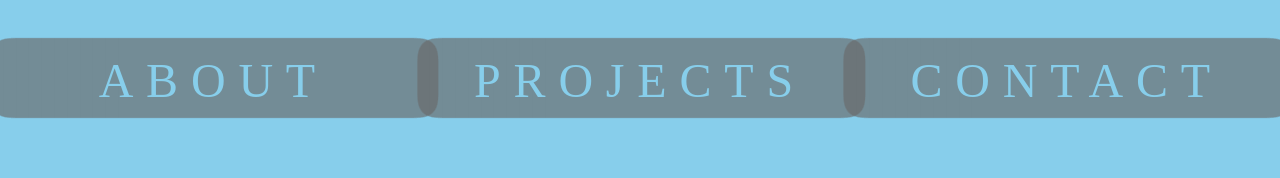
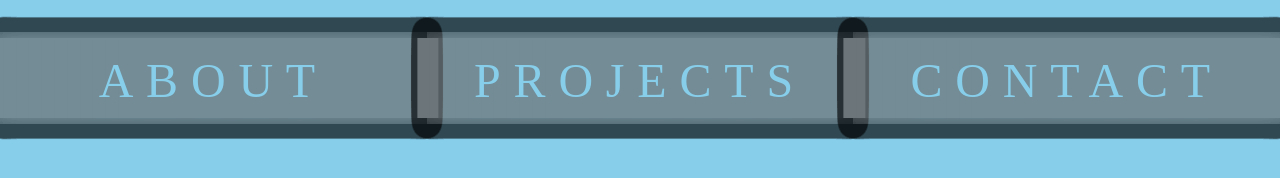
Before and after one commit to byndas/harbor-leaf, a plain HTML site: page home.html in a window 1280 px wide. Drawn offline with nearby package versions, Linux system fonts and the light colour scheme.

Commit message:
navBtns.css .ripple { outline: 1rem solid black }

```diff
--- a/navBtns.css
+++ b/navBtns.css
@@ -29,6 +29,7 @@ p {
     cursor: pointer;
     opacity: .65;
     margin: 4vh 0 0 0;
+    outline: 1rem solid black;
     /* align-items: center; */
     /* justify-content: center; */
 }
```
